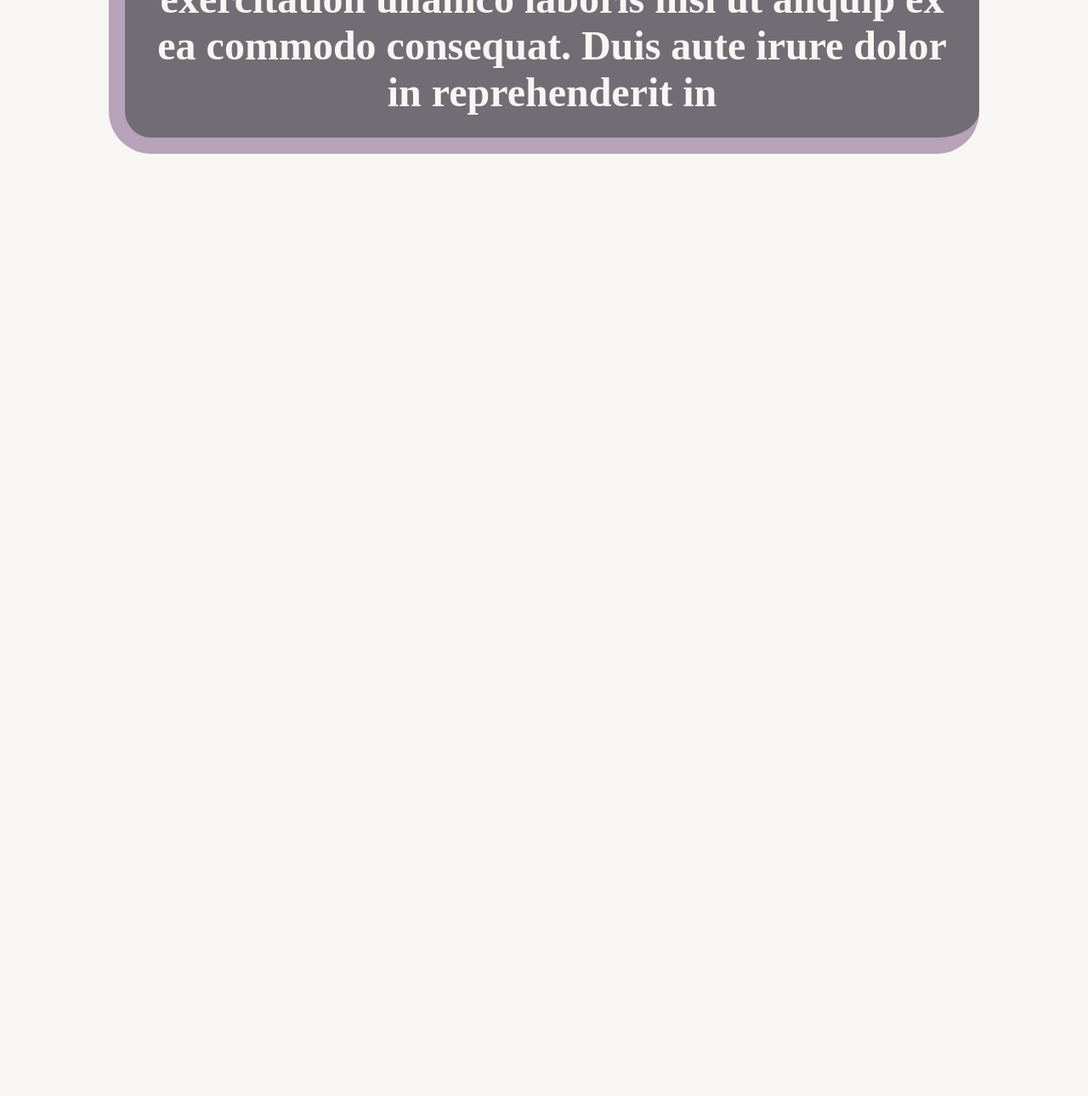
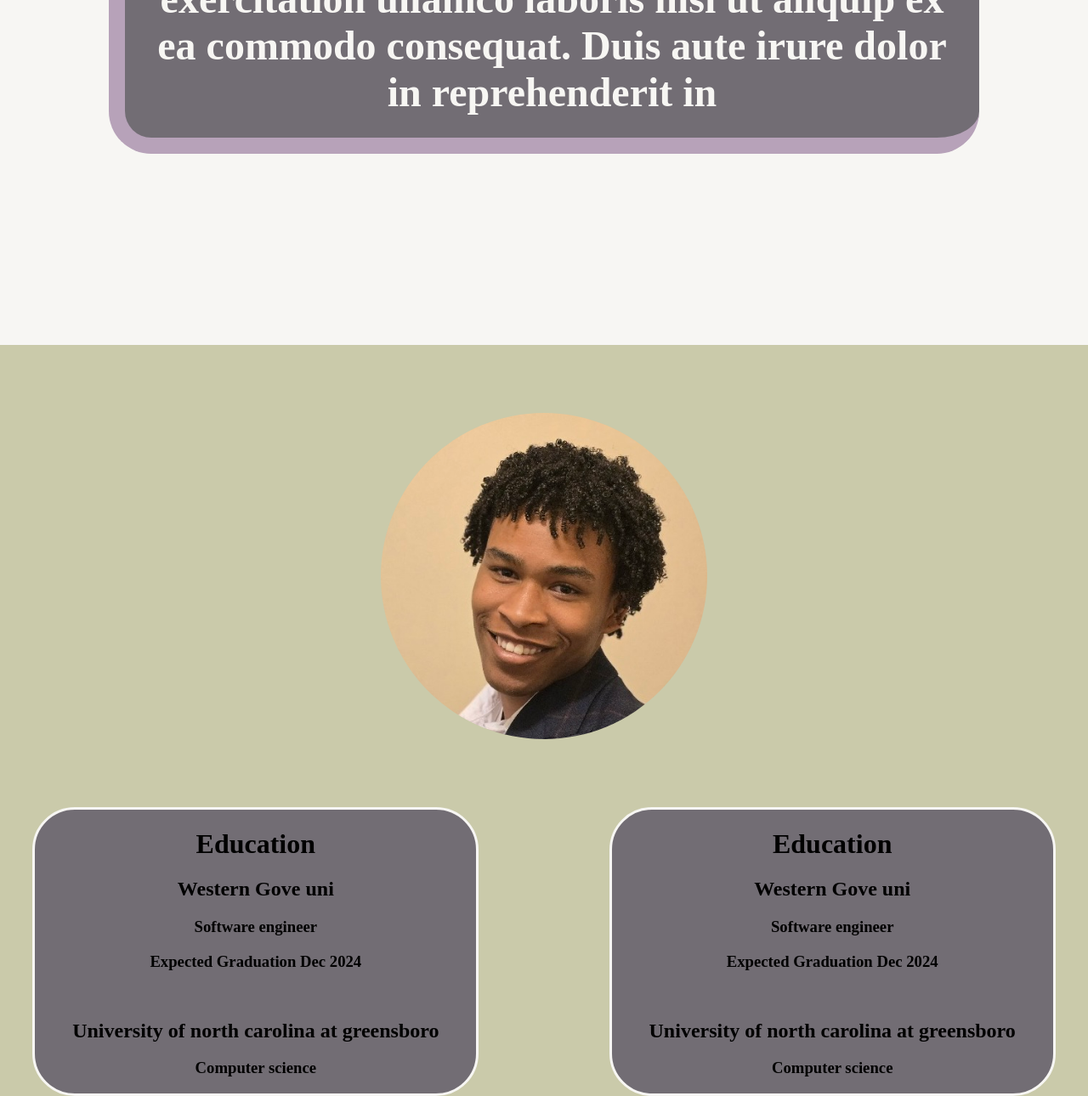
Before and after one commit to DerVeganePfannkuchen/Port, a plain HTML site: page index.html in a window 1280 px wide. Shown: the part 500-1790 px from the top of the page at 85% size. Before the commit the page ends 800 px from the top, so only its background shows below. Drawn offline with Linux system fonts and the light colour scheme.

Commit message:
add the start of the about section and the first subsection

```diff
--- a/index.html
+++ b/index.html
@@ -27,10 +27,32 @@
                 laboris nisi ut aliquip ex ea commodo consequat. Duis
                 aute irure dolor in reprehenderit in
             </h1>
+            <div class="spacer"></div>
+            <about>
+                <img class="headshot" src ="Assets/headshot.jpg" alt="Shirod Hayes headshot">
+                <div class="edu-cert">
+                    <div class="edu">
+                        <h1>Education</h1>
+                        <h2 class="school">Western Gove uni</h2>
+                        <h3 class="major">Software engineer</h3>
+                        <h3 class="major">Expected Graduation Dec 2024</h3>
+                        <br>
+                        <h2 class="school">University of north carolina at greensboro</h2>
+                        <h3 class="major">Computer science</h3>
+                    </div>
+                    <div class="edu">
+                        <h1>Education</h1>
+                        <h2 class="school">Western Gove uni</h2>
+                        <h3 class="major">Software engineer</h3>
+                        <h3 class="major">Expected Graduation Dec 2024</h3>
+                        <br>
+                        <h2 class="school">University of north carolina at greensboro</h2>
+                        <h3 class="major">Computer science</h3>
+                    </div>
+                </div>
 
+            </about>
 
-
-            <!--<img class="headshot" href ="" alt="Shirod Hayes headshot">-->
 
         </main>
     </body>
--- a/port.css
+++ b/port.css
@@ -3,6 +3,7 @@
     --SecondaryColor:rgb(114, 109, 116);
     --TextAccentColor: rgb(183, 162, 185);
     --Darkersecond: rgb(114, 109, 116);
+    --thirdColor:rgb(202, 202, 170);
 
 
 }
@@ -25,6 +26,7 @@ body{
     top:1%;
     border-radius: 100px;
     color: var(--BackgroundColor);
+    border-bottom: .01em solid var(--TextAccentColor);
 }
 .title, .nav-items{
     font-size: 2.1em;
@@ -82,3 +84,31 @@ body{
         border-left: .4em solid var(--TextAccentColor);
     }
 }
+about{
+    width: 100%;
+    display: flex;
+    flex-direction: column;
+    align-items: center;
+    background-color: var(--thirdColor);
+
+}
+.headshot{
+    margin: 5em 0px;
+    border-radius: 500px;
+    width: 30vw;
+
+}
+.edu-cert{
+    display:grid;
+    width: 94%;
+    grid-template-columns: 1fr 1fr;
+    column-gap: 12vw;
+    row-gap: 12vw;
+    grid-template-columns: repeat(auto-fit, minmax(min(100%, max(400px, 100%/4)), 1fr));
+}
+.edu{
+    text-align: center;
+    border: .2em solid var(--BackgroundColor);
+    border-radius: 50px;
+    background-color: var(--SecondaryColor);
+}
```
Also changed, not shown: Assets/headshot.jpg (added), 2 other files.
